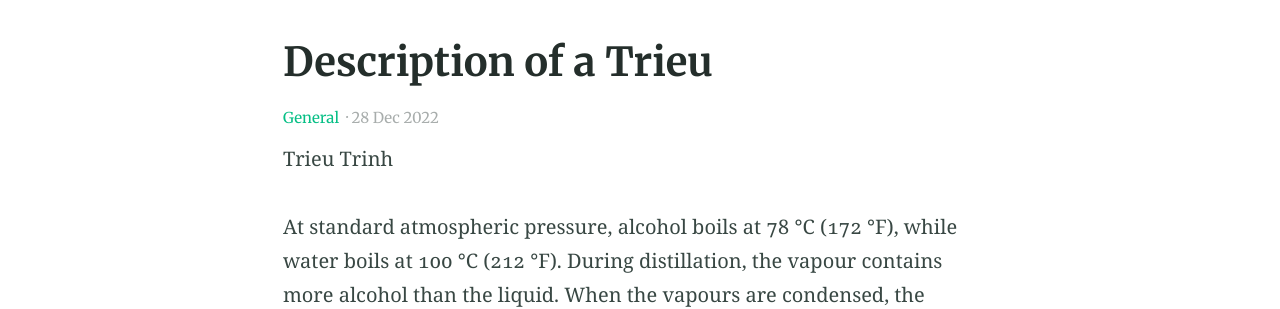
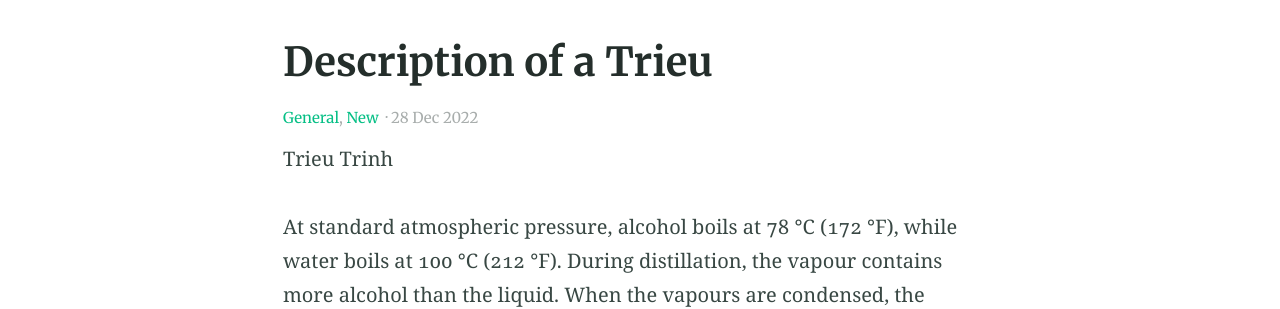
Before and after one commit to trieutrinh/trieutrinh.github.io, a Jekyll site: the page built from _posts/2022-12-28-trieu-post-one.md, in a window 1280 px wide. Shown: the part 408-717 px from the top of the page. Built offline with Jekyll 4.4.1, drawn with Linux system fonts in a browser that asks for light colours.

Commit message:
Add file trieupost

```diff
--- a/_posts/2022-12-28-trieu-post-one.md
+++ b/_posts/2022-12-28-trieu-post-one.md
@@ -2,6 +2,7 @@
 title: Description of a Trieu
 categories:
 - General
+- New
 excerpt: |
   A pot still is a type of still used in distilling spirits such as whisky or brandy. Heat is applied directly to the pot containing the wash (for whisky) or wine (for brandy).
 feature_text: |
```
